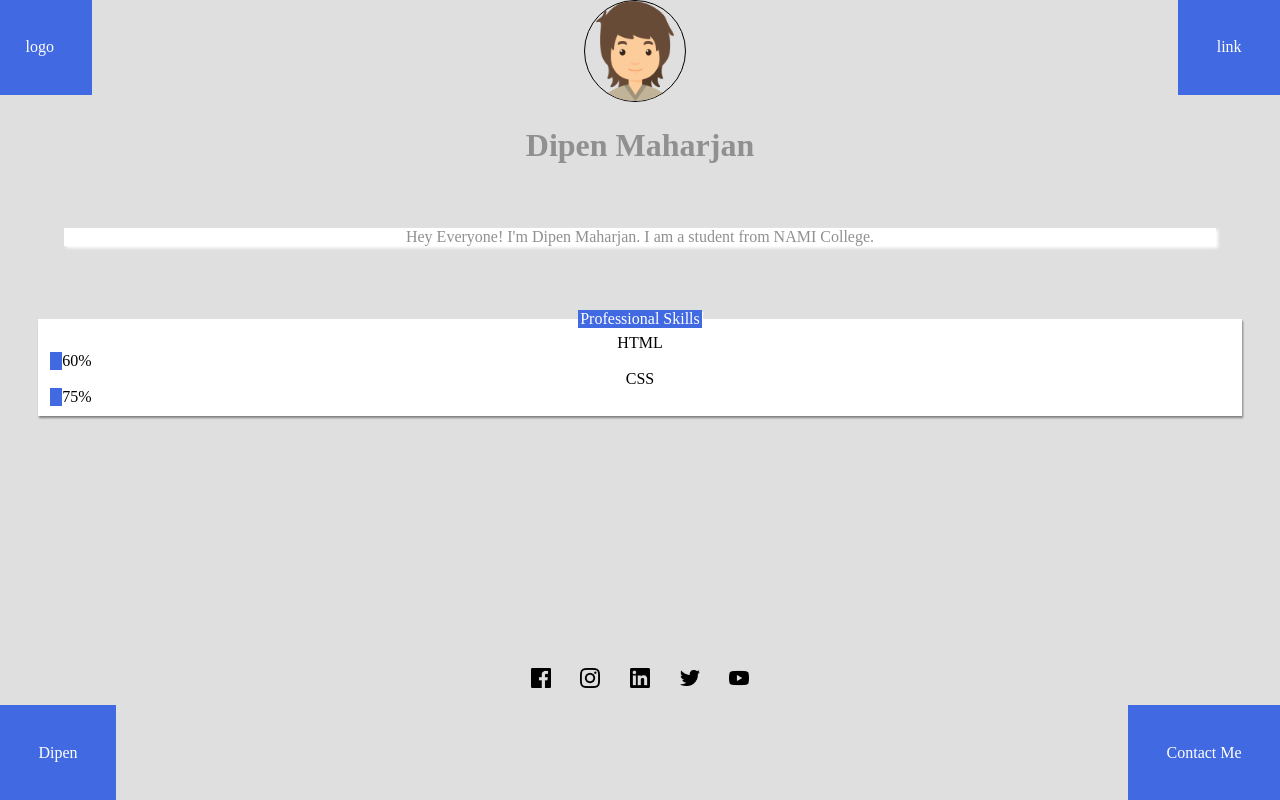
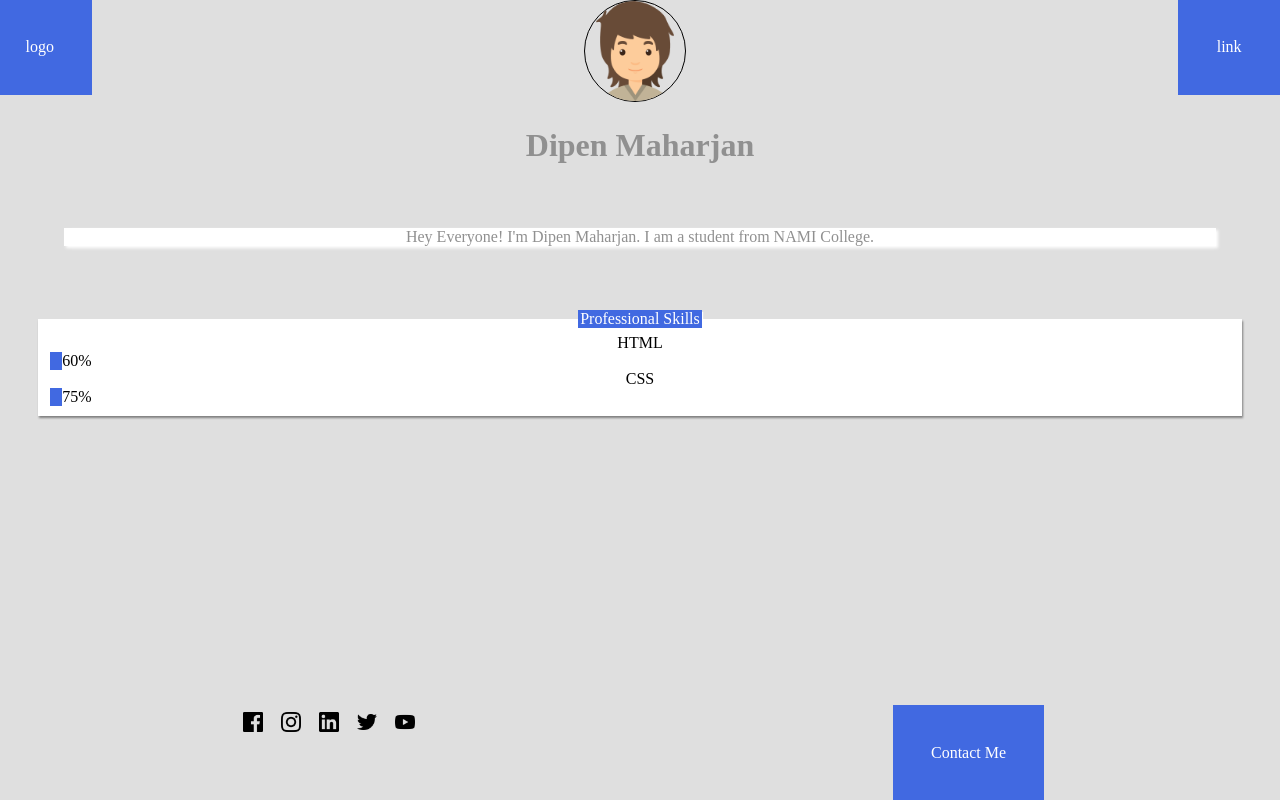
Before and after one commit to edwin042/My-CV, a plain HTML site: page index.html in a window 1280 px wide. Drawn offline with Linux system fonts and the light colour scheme.

Commit message:
change in footer

```diff
--- a/css/index.css
+++ b/css/index.css
@@ -64,24 +64,23 @@ body{
 	width:75%;
 }
 footer{
-	position:fixed;
+	position:absolute;
 	left:0;
 	bottom:0;
 	width: 100%;
+	display: flex;
+	justify-content: space-around;
+}
+.icons{
+	flex-direction: column;
 }
 .ico1{
 	width: 20px;
 	height: 20px;
-	padding:1%;
-}
-.left-bottom{
-	float:left;
-	padding: 3%;
-	background: royalblue;
-	color: #fff;
+	padding: 7px;
 }
 .right-bottom{
-	float: right;
+	flex-direction: column;
 	background: royalblue;
 	color: #fff;
 	padding:3%;
--- a/index.html
+++ b/index.html
@@ -43,9 +43,6 @@
 			<a href=""><img src="icon/twitter.ico" class="ico1"></a>
 			<a href="https://www.youtube.com/channel/UCn5FPtpd0BmH_XfFTkNV6-w?view_as=subscriber"><img src="icon/youtube.ico" class="ico1"></a>
 		</div>
-		<div class="left-bottom">
-			Dipen
-		</div>
 		<div class="right-bottom">
 			<a href="contact.html"> Contact Me</a>
 		</div>
```
